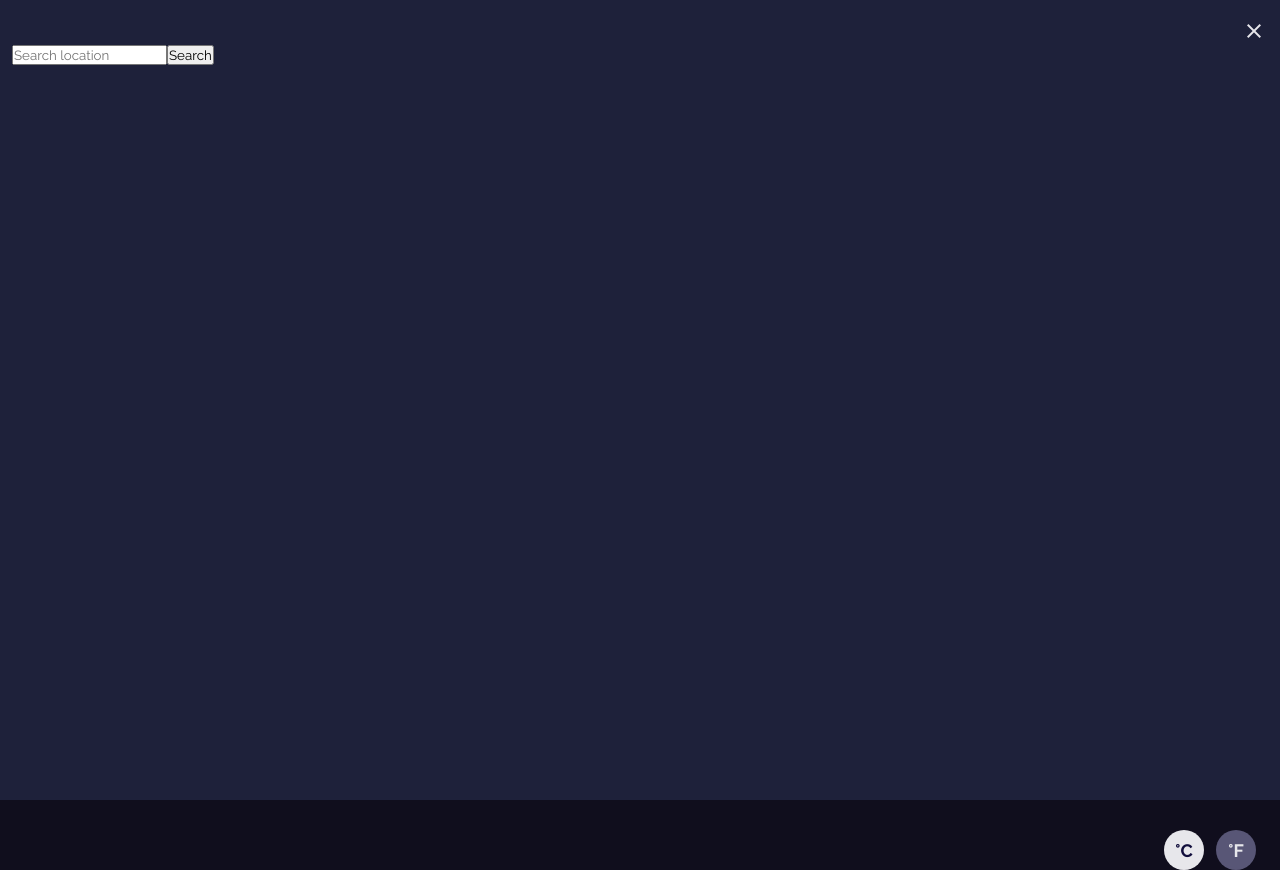
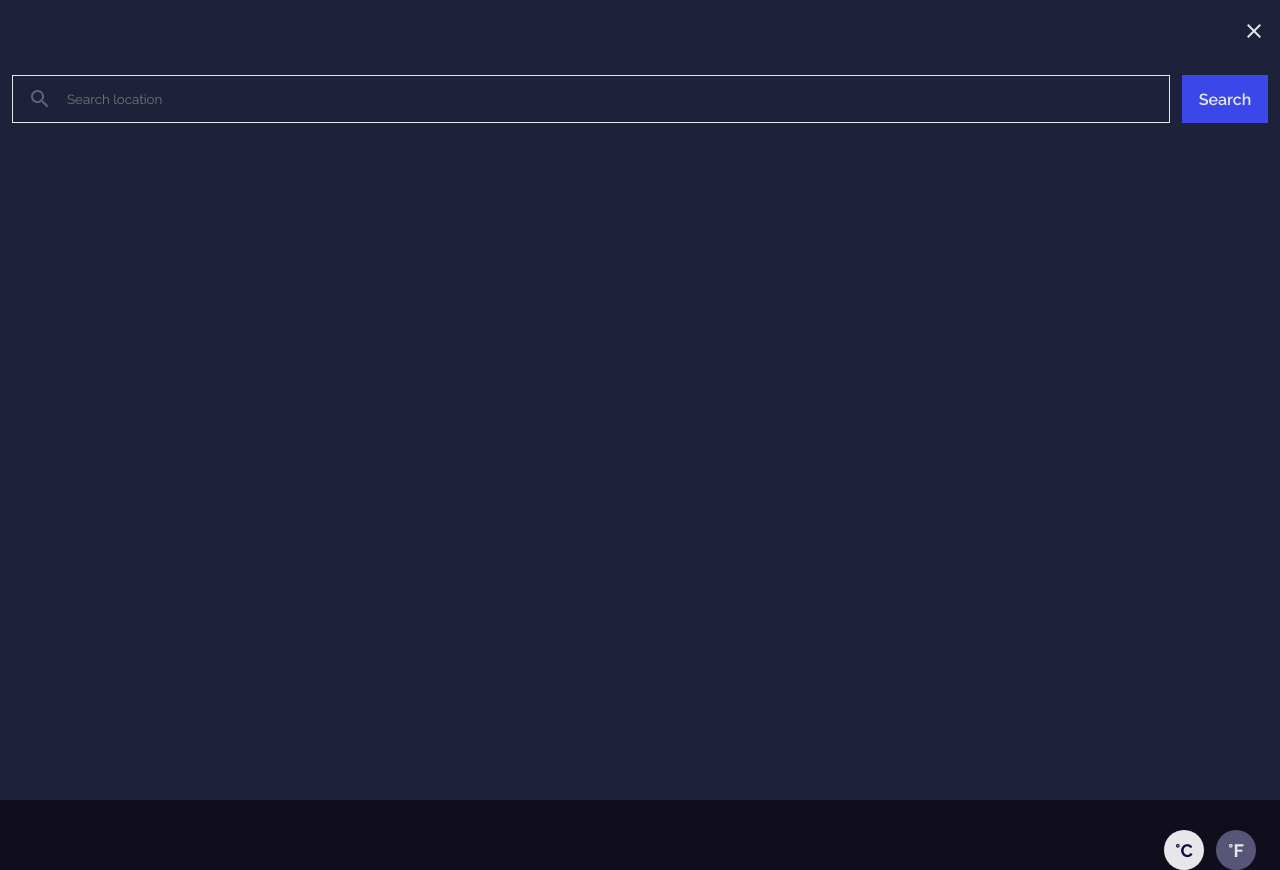
Before and after one commit to Diego5675/weather-react-app, a React (Create React App) app: page / in a window 1280 px wide. Both pictures are taken after a click on the button "Search for places". Built offline with nearby package versions, Linux system fonts and the light colour scheme; no server answers.

Commit message:
Add style to form

```diff
--- /dev/null
+++ b/src/components/SearchForm/SearchForm.module.css
@@ -0,0 +1,45 @@
+.formContainer {
+  margin: 30px 0;
+  height: 48px;
+  display: grid;
+  grid-template-columns: 1fr 86px;
+  column-gap: 12px;
+}
+
+.inputContainer {
+  height: inherit;
+  padding: 15px;
+  padding-right: 0;
+  border: 1px solid #e7e7eb;
+  display: flex;
+  align-items: center;
+  color: #616475;
+}
+
+.searchIcon {
+  margin-right: 5px;
+}
+
+.formSearch {
+  width: 100%;
+  height: inherit;
+}
+
+.input {
+  width: inherit;
+  height: inherit;
+  padding-left: 10px;
+  border: none;
+  outline: none;
+  background: none;
+  color: #616475;
+}
+
+.searchButton {
+  border: none;
+  font-weight: 600;
+  font-size: 16px;
+  line-height: 19px;
+  background-color: #3c47e9;
+  color: #e7e7eb;
+}
--- a/src/components/SearchForm/index.js
+++ b/src/components/SearchForm/index.js
@@ -1,4 +1,5 @@
 import React, { useState } from "react";
+import styles from "./SearchForm.module.css";
 
 const SearchForm = ({ onSubmit }) => {
   const [value, setValue] = useState("");
@@ -14,15 +15,23 @@ const SearchForm = ({ onSubmit }) => {
   };
 
   return (
-    <form onSubmit={handleSubmit}>
+    <div className={styles.formContainer}>
+      <div className={styles.inputContainer}>
+        <span className={`${styles.searchIcon} material-icons`}>search</span>
+        <form className={styles.formSearch} onSubmit={handleSubmit}>
           <input
             type="text"
             placeholder="Search location"
             value={value}
+            className={styles.input}
             onChange={handleChange}
           />
-      <button>Search</button>
         </form>
+      </div>
+      <button className={styles.searchButton} onClick={handleSubmit}>
+        Search
+      </button>
+    </div>
   );
 };
 
```
Lines whose indentation alone changed are shown as unchanged.
